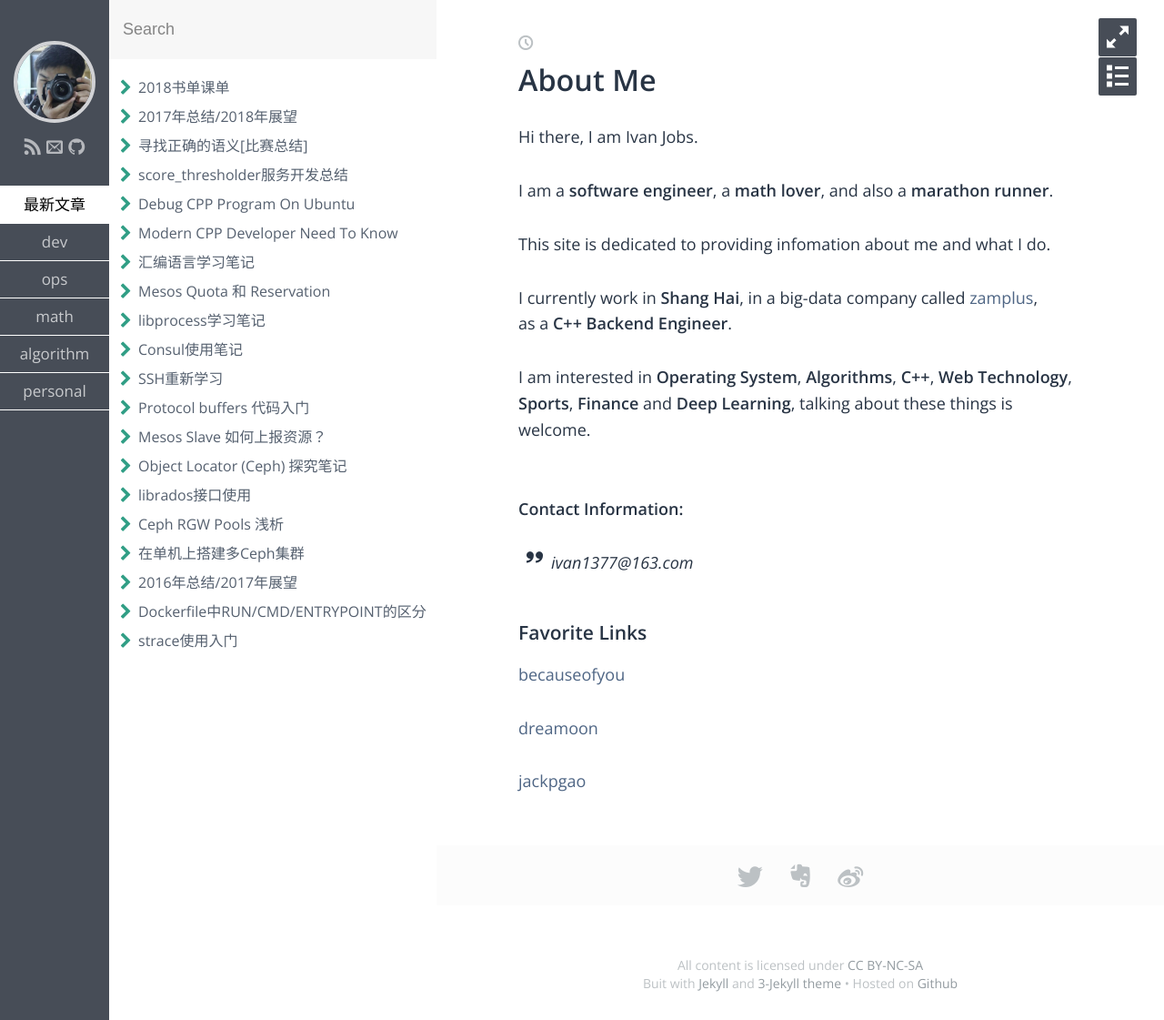
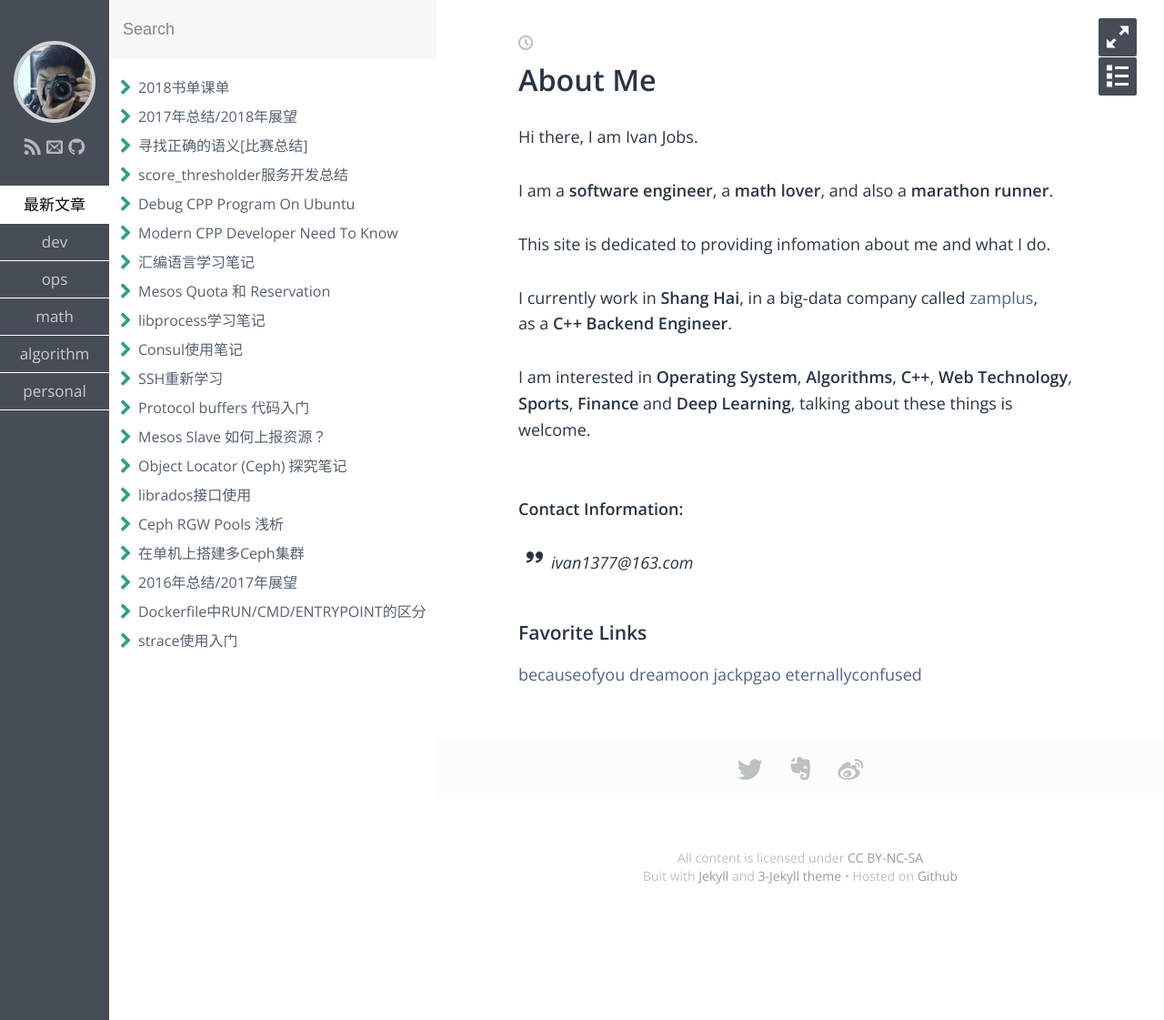
Before and after one commit to Jacco-su/IvanJobs.github.io, a Jekyll site: the page built from index.md, in a window 1280 px wide. Shown: the whole page at 91% size. Built offline with Jekyll 4.4.1, drawn with Linux system fonts in a browser that asks for light colours; some web fonts are replaced; comment, search, counter and statistics services are not loaded.

Commit message:
add eternally confused

```diff
--- a/index.md
+++ b/index.md
@@ -21,7 +21,6 @@ ivan1377@163.com
 
 ### Favorite Links
 [becauseofyou](http://problem-solving.cn/)
-
 [dreamoon](https://dreamoon4.blogspot.com/)
-
 [jackpgao](https://jackpgao.github.io/)
+[eternallyconfused](http://eternallyconfuzzled.com/)
```
